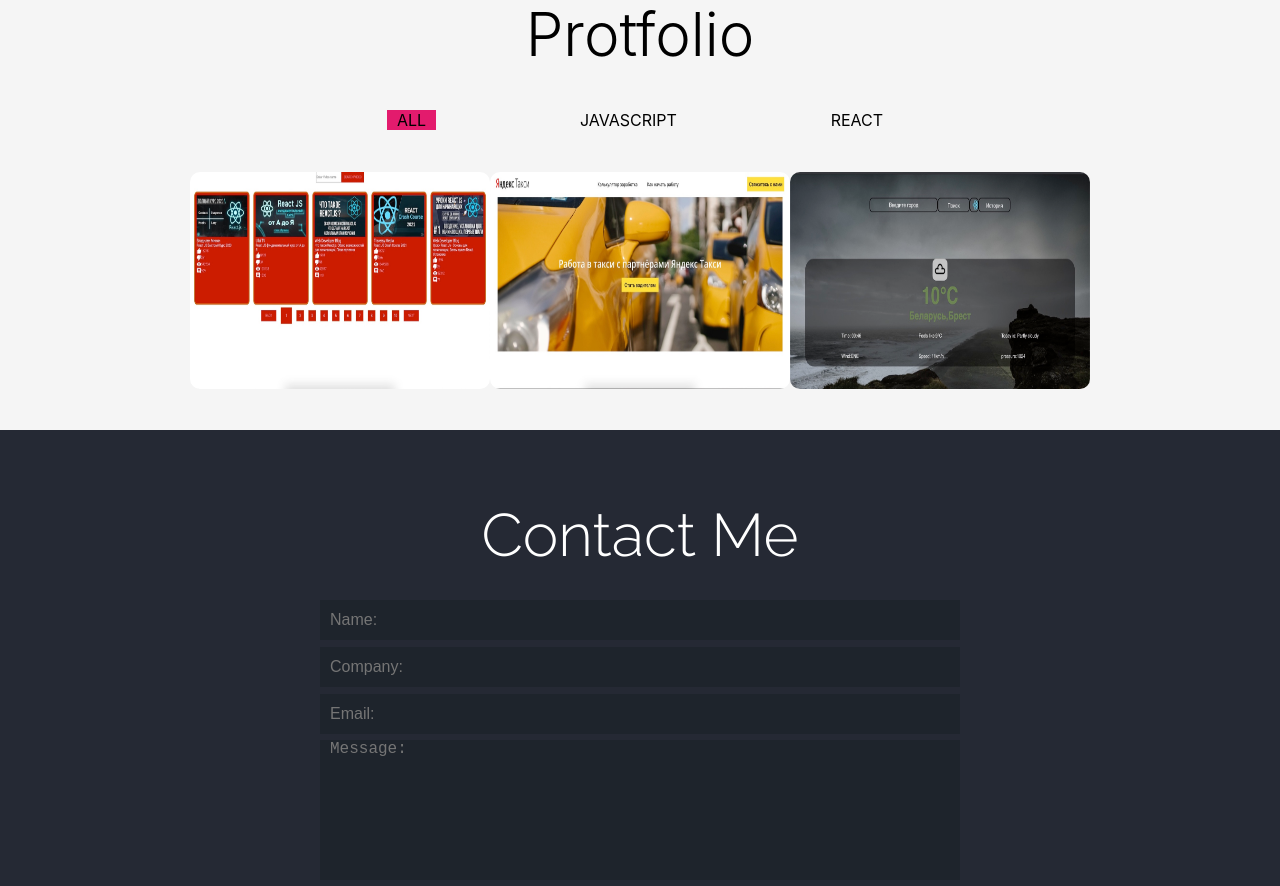
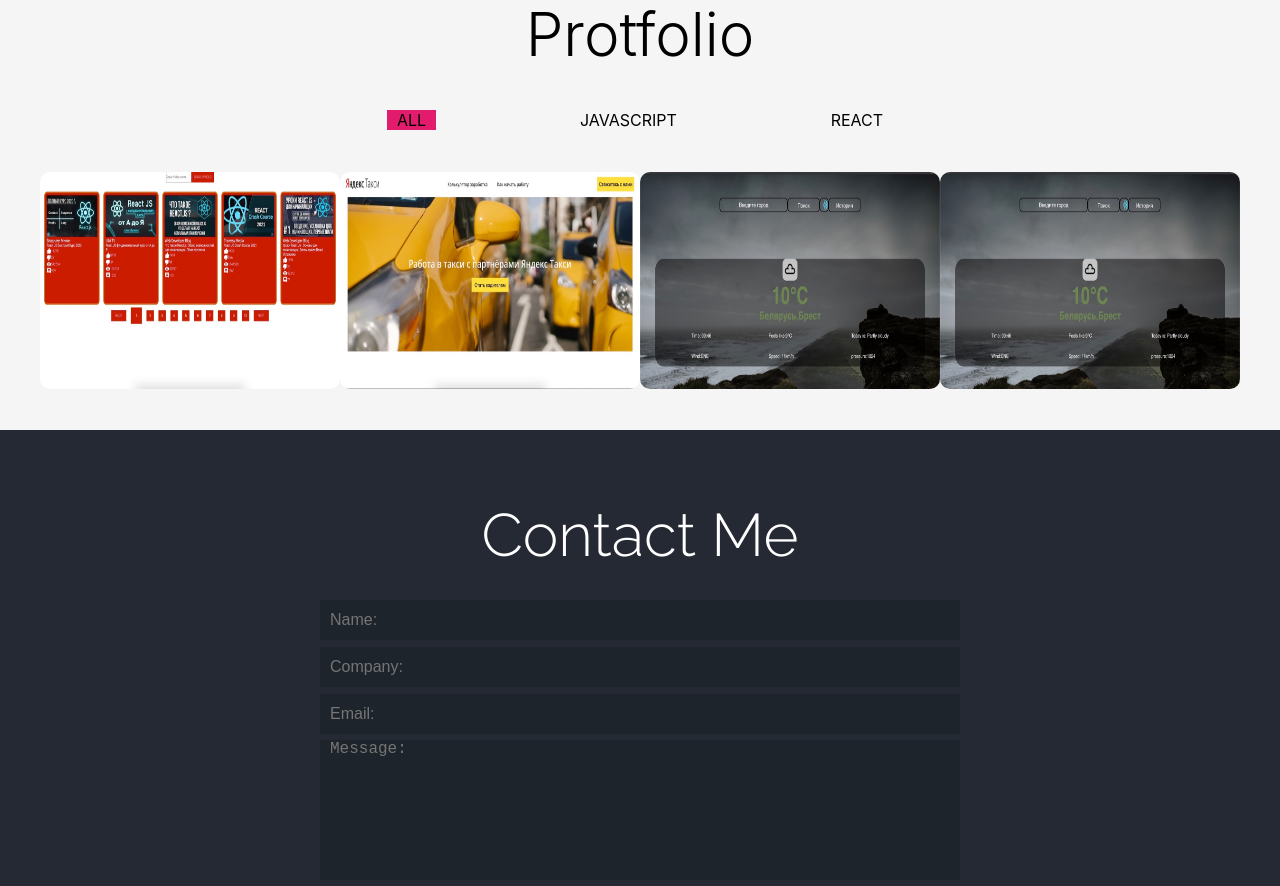
Before and after one commit to AntonParkhimovich/portfolio, a React (Create React App) app in the folder portfolio/: page / in a window 1280 px wide. Shown: the part 1480-2366 px from the top of the page. Built offline with nearby package versions, Linux system fonts and the light colour scheme.

Commit message:
feat: add new portfolio item

```diff
--- a/portfolio/src/languagePack.js
+++ b/portfolio/src/languagePack.js
@@ -20,13 +20,17 @@ export let languagePack={
                 title:'Приложение по поиску видео на ютуб',
                 description:"Приложение для поиска видео на ютубе, реализованное на  React, с использованием Youtube API, загрузка видео происходит асинхронно, каждый раз при переходе на новую страницу.Реализованно с использованием  react router, и redux"
             },
-            weatheAppReact: {
+            weatherAppReact: {
                 title:'Приложение погоды',
                 description:'Приложение для просмотра погды, с импользованием стороннего API из дополнительного функционала возможность просмотра истории поиска, и определение погоды при помощи текущей геопозиции'
             },
             taxi:{
                 title:"Лэндинг для подключения к Яндекс такси",
                 description:"Лэндинг с возможностью расчета прибыли при работе с данным автопарком, и формой обратной связи, отправляющей данные в Телеграмм при помощи API телеграмма"
+            },
+            weatherAppJavasript:{
+                title:'Приложение погоды',
+                description:'Приложение для просмотра погды написанное на Javasript, с импользованием стороннего API из дополнительного функционала возможность просмотра истории поиска, и определение погоды при помощи текущей геопозиции'
             }
         },
         contactMe:{
@@ -62,13 +66,17 @@ export let languagePack={
                 title: 'YouTube Video Search Application',
                 description: "An application for finding videos on YouTube, implemented in React, using the Youtube API, the video is loaded asynchronously, every time you switch to a new page. Implemented using a react-router, and redux"
             },
-            weatheAppReact: {
+            weatherAppReact: {
                 title: 'Weather App',
                 description: 'Application for viewing the weather, using a third-party API from additional functionality, the ability to view the search history, and determine the weather using the current geolocation'
             },
             taxi:{
                 title: "Landing page for connecting to Yandex taxi",
                 description: "Landing page with the ability to calculate profit when working with this fleet, and a feedback form that sends data to Telegram using the Telegram API"
+            },
+            weatherAppJavasript:{
+                title: 'Weather App',
+                description:'An application for viewing weather, written in Javasript, using a third-party API from additional functionality, the ability to view the search history, and determine the weather using the current location'
             }
         },
         contactMe:{
--- a/portfolio/src/portfolioData.js
+++ b/portfolio/src/portfolioData.js
@@ -16,8 +16,14 @@ export let portfolioData=[
     },
     {
      img: weather,
-    languageKey:'weatheAppReact',
+    languageKey:'weatherAppReact',
     github:'https://github.com/AntonParkhimovich/weatherapp-React',
     tag:'react'
+    } ,
+    {
+    img: weather,
+    languageKey:'weatherAppJavasript',
+    github:"https://github.com/AntonParkhimovich/weatherapp",
+    tag:'javascript'
     }
 ]
```
